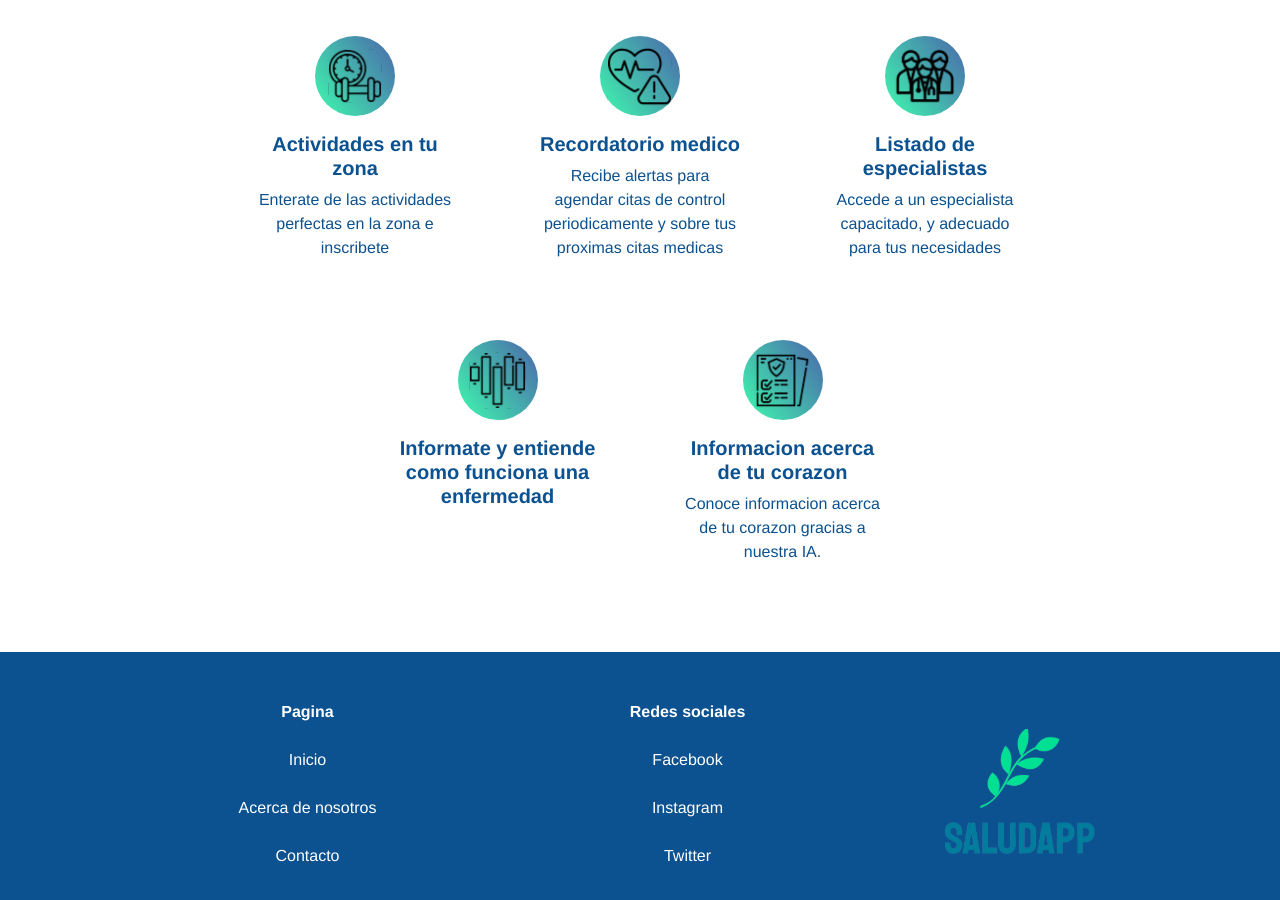
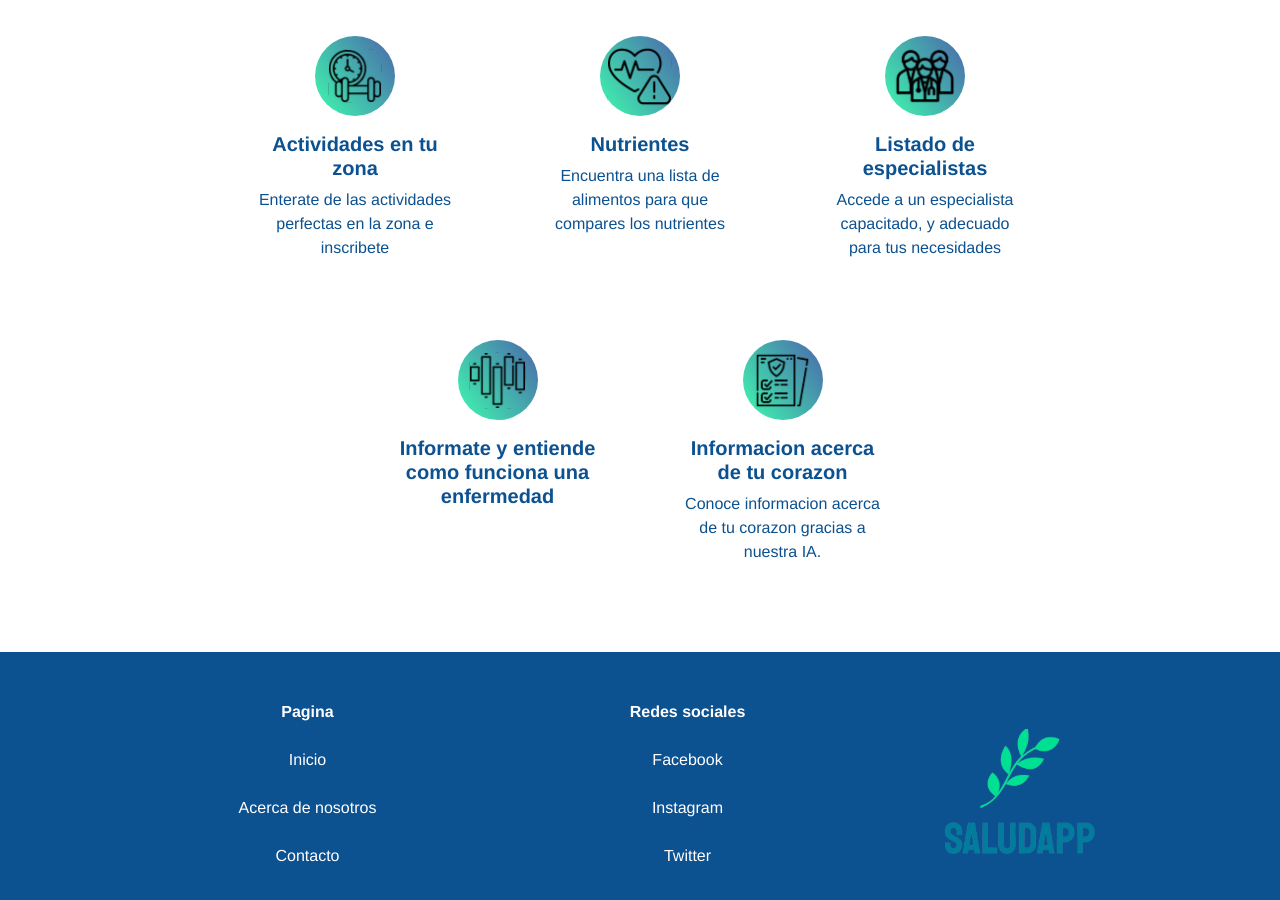
Before and after one commit to Hackaton-2022/hackaton-salud-y-bienestar, a Vue app: page / in a window 1280 px wide. Shown: the part 940-1840 px from the top of the page. Built offline with nearby package versions, Linux system fonts and the light colour scheme; the HTML template or start-up script is replaced by a standard one.

Commit message:
solucionados conflictos

```diff
--- a/src/components/navbar/NavbarComponent.vue
+++ b/src/components/navbar/NavbarComponent.vue
@@ -22,7 +22,7 @@
 				</div>
 				<div class="col-sm-12 col-md-3 col-lg-3 mt-3 navbar-route">
 					<span>
-						<router-link :to="{ name: 'AboutUs'}">Acerca de Nosotros</router-link>
+						<router-link :to="{ name: 'About'}">Acerca de Nosotros</router-link>
 					</span>
 				</div>
 				<div class="col-sm-12 col-md-3 col-lg-3 mt-3 navbar-route">
--- a/src/components/section/home/OptionsComponent.vue
+++ b/src/components/section/home/OptionsComponent.vue
@@ -54,9 +54,10 @@
 					md="3"
 				>
 					<OptionButton
-						title="Recordatorio medico"
-						description="Recibe alertas para agendar citas de control periodicamente y sobre tus proximas citas medicas"
+						title="Nutrientes"
+						description="Encuentra una lista de alimentos para que compares los nutrientes"
 						svg="logo_option_5"
+						page="Alimentos"
 					/>
 				</b-col>
 				<b-col
--- a/src/router/index.js
+++ b/src/router/index.js
@@ -53,13 +53,28 @@ const routes = [
     component: () => import(/* webpackChunkName: "alimentos" */ '../views/Alimentos/AlimentosView.vue')
   },
   {
-    name: 'AboutUs',
+    path: '/actividades',
+    name: 'Actividades',
+    component: () => import(/* webpackChunkName: "actividades" */ '../views/Actividades/ActividadesView.vue')
+  },
+  {
+    path: '/especialistas',
+    name: 'Especialistas',
+    component: () => import(/* webpackChunkName: "especialistas" */ '../views/Especialistas/EspecialistasView.vue')
+  },
+  {
+    path: '/about',
+    name: 'About',
+    component: () => import(/* webpackChunkName: "about" */ '../views/AboutUs/aboutUsView.vue')
+  },
+  {
     path: '/:pathMatch(.*)*',
     component: () => import(
       /* webpackChunkName: "NotFoundPage"*/
       "../views/NotFound/NotFoundView.vue"
     )
-  },
+  }
+
 ]
 
 const router = new VueRouter({
```
